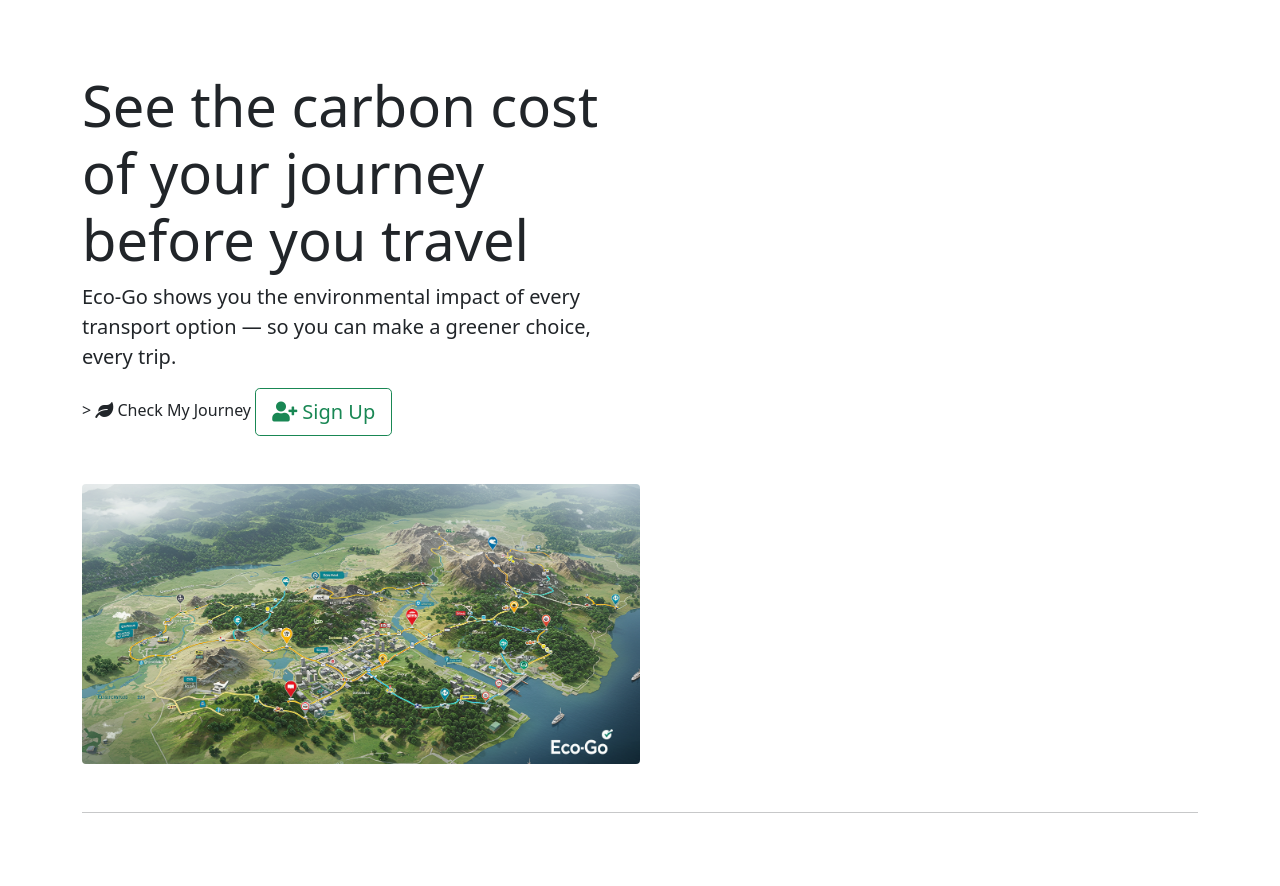
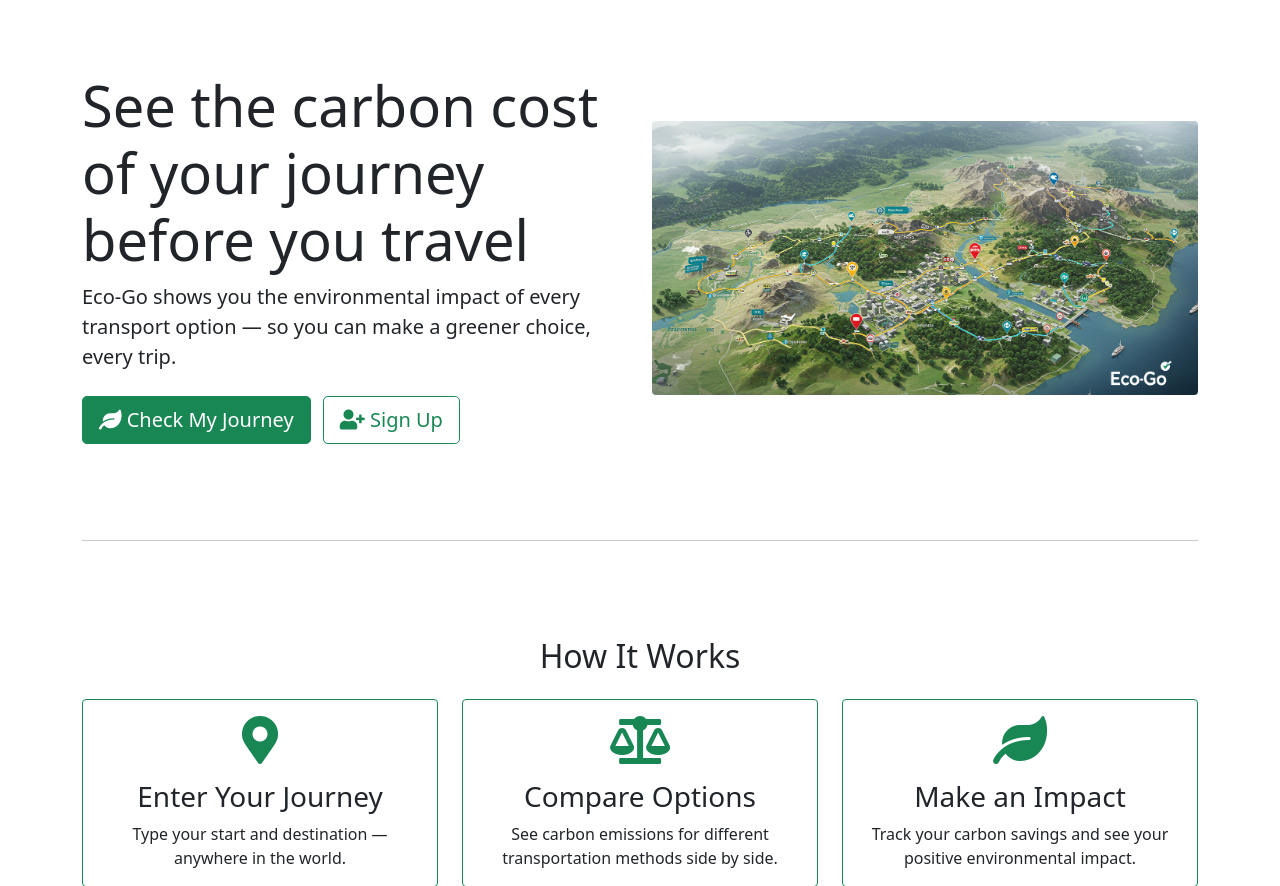
Before and after one commit to samuel-odunayo/eco-route, a Flask app: page / in a window 1280 px wide. Shown: the part 56-942 px from the top of the page. Run offline with Flask 3, Linux system fonts and the light colour scheme; some libraries are stand-ins or nearby versions.

Commit message:
Fix HTML formatting and add button

```diff
--- a/templates/index.html
+++ b/templates/index.html
@@ -4,7 +4,9 @@
 <div class="row align-items-center py-5">
     <div class="col-md-6">
         <h1 class="display-4">See the carbon cost of your journey before you travel</h1>
-        <p class="lead">Eco-Go shows you the environmental impact of every transport option — so you can make a greener choice, every trip.</p>>
+        <p class="lead">Eco-Go shows you the environmental impact of every transport option — so you can make a greener choice, every trip.</p>
+        <div class="mt-4">
+            <a href="{{ url_for('route_comparison') }}" class="btn btn-success btn-lg me-2">
                 <i class="fas fa-leaf"></i> Check My Journey
             </a>
             {% if not current_user.is_authenticated %}
```
